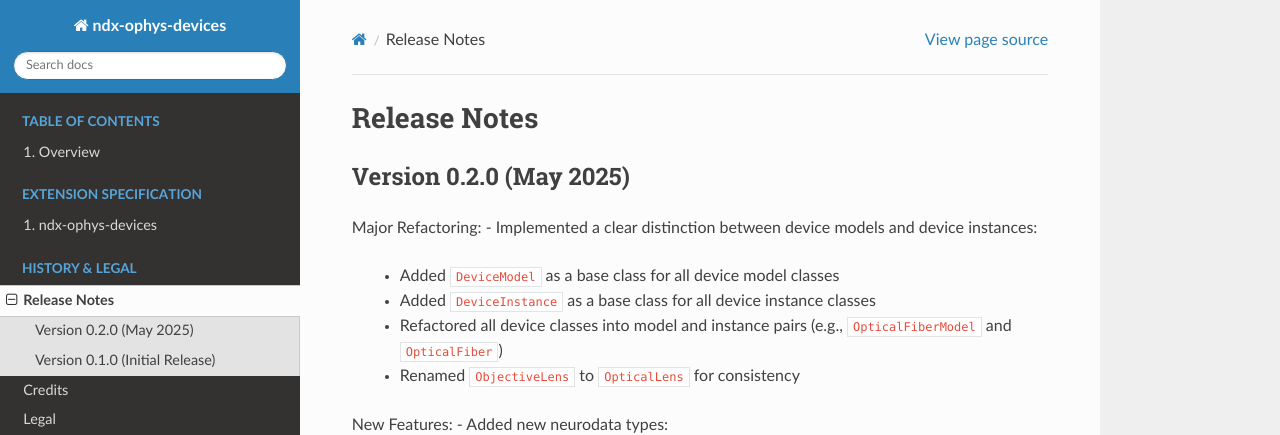
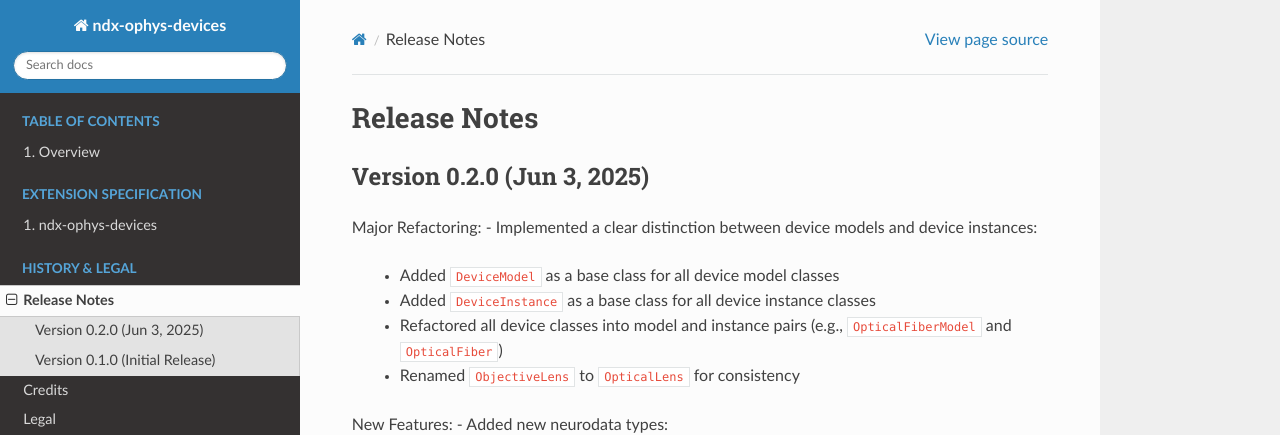
Before and after one commit to catalystneuro/ndx-ophys-devices, a Sphinx documentation site: the page built from docs/source/release_notes.rst, in a window 1280 px wide and 1100 px high. Shown: the top 435 px of the window. Built offline with Sphinx 7.4.7 and the Read the Docs theme 3.1.0, drawn with Linux system fonts in a browser that asks for light colours.

Commit message:
Update release date for version 0.2.0 in CHANGELOG.md and release_notes.rst

```diff
--- a/CHANGELOG.md
+++ b/CHANGELOG.md
@@ -1,4 +1,4 @@
-# v0.2.0 (Upcoming)
+# v0.2.0 (Jun 3, 2025)
 
 ## Deprecations and Changes
 ### Major Refactoring:
--- a/docs/source/release_notes.rst
+++ b/docs/source/release_notes.rst
@@ -1,7 +1,7 @@
 Release Notes
 =============
 
-Version 0.2.0 (May 2025)
+Version 0.2.0 (Jun 3, 2025)
 ------------------------
 
 Major Refactoring:
```
